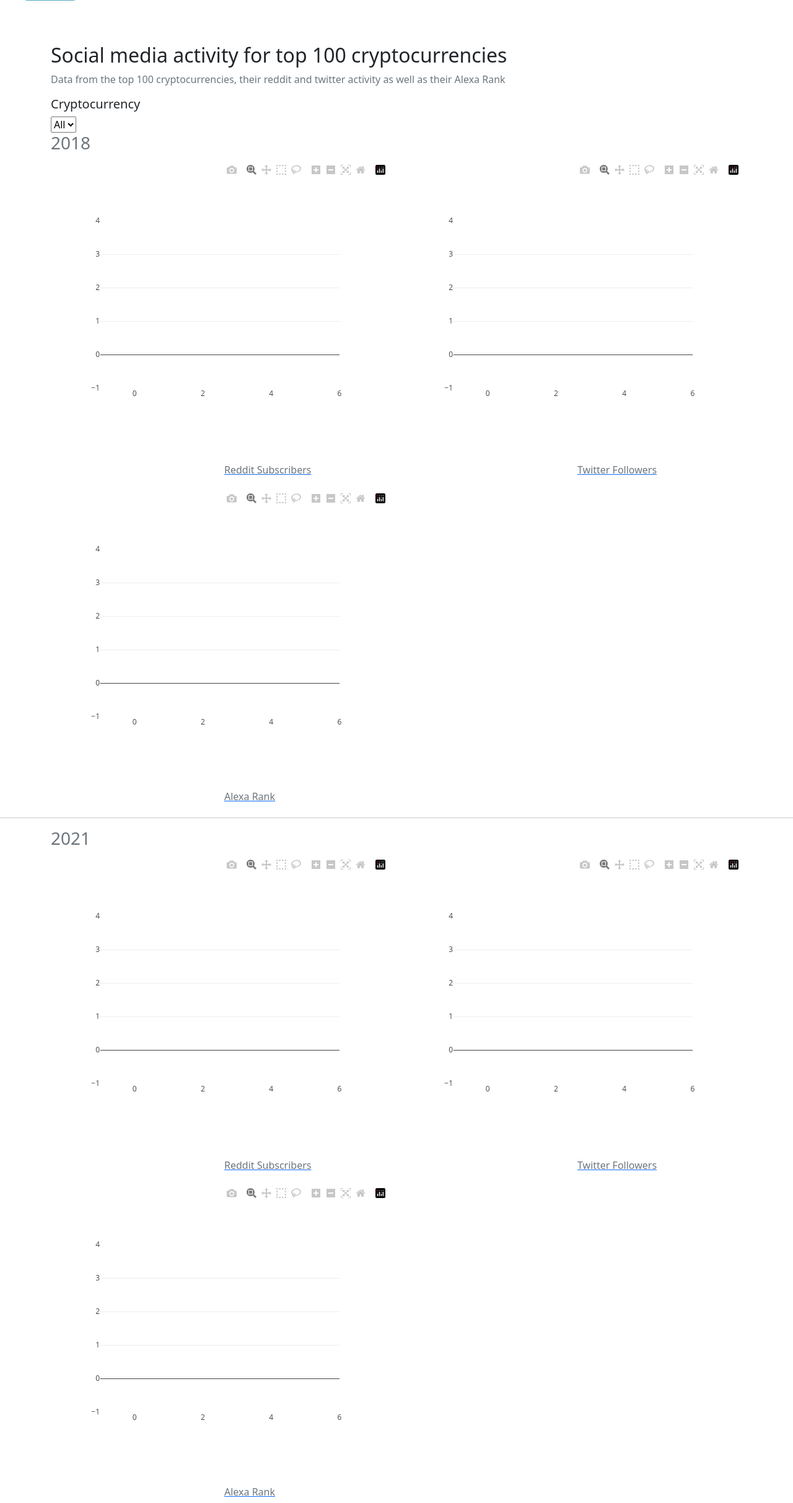
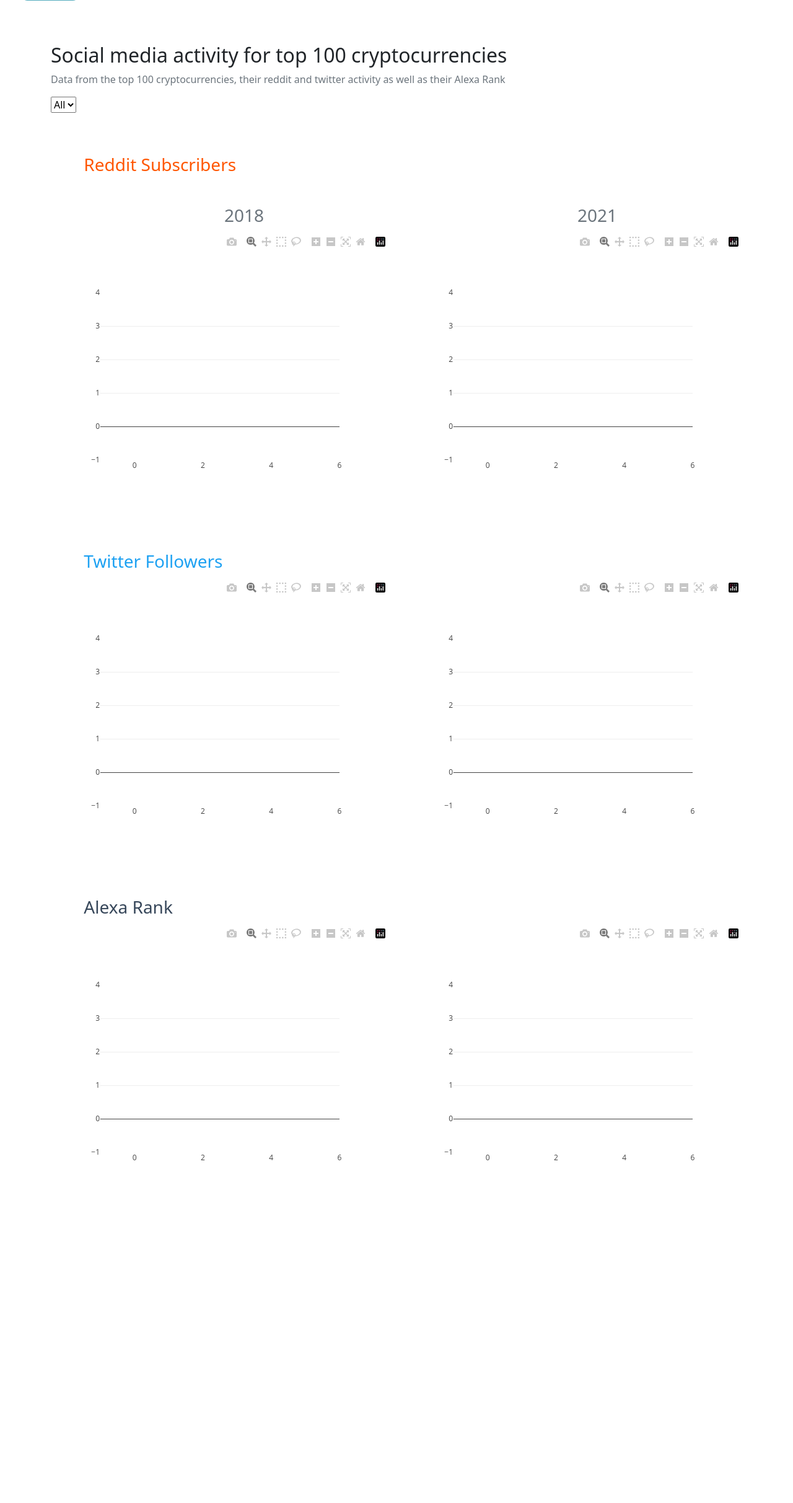
Before and after one commit to DataJohann/cryptocurrencies, a Flask app: page / in a window 1280 px wide. Shown: the part 66-2491 px from the top of the page at 62% size. After the commit the page ends 1938 px from the top, so only its background shows below. Run offline with Flask 2, Linux system fonts and the light colour scheme; data that the repository does not hold is empty; parts of the project's set-up code (start-up, migrations or seed data) failed here and were passed over; some libraries are stand-ins or nearby versions.

Commit message:
restructured front end

```diff
--- a/crypto/static/css/custom.css
+++ b/crypto/static/css/custom.css
@@ -56,3 +56,16 @@
     padding-top: 5vh;
     padding-left: 35vh;
 }
+
+a{
+    text-decoration: none;
+}
+
+.p-header{
+    margin-left: 40pt;
+    margin-top: 50pt;
+}
+
+.last-row{
+    padding-bottom: 60pt;
+}
--- a/crypto/templates/index.html
+++ b/crypto/templates/index.html
@@ -98,97 +98,83 @@
                     as well as their Alexa Rank
                 </p>
                 <div class="well">
-                    <h5>Cryptocurrency</h5>
                     <select id="selDataset" onchange="optionChanged(this.value)"></select>
                   </div>
-                <h3 class="text-muted">2018</h3>
+
             </div>
         </div>
     </div>
 
     <div class="container">
 
-        <!-- Graphs for dataset from 2018 -->
+        <!-- Graphs for dataset for reddit-->
 
         <div class="row">
-            <div class="col"></div>
+
+            <a href="/reddit"> <h3 class="p-header dropdown-item-reddit">Reddit Subscribers</h3> </a>
+
+            <div class="col-6">
+                <!-- Div for the first graph created with plotly -->
+                <h3 class="text-muted text-muted-link">2018</h3>
+                <div id="reddit-plot2018" alt="Reddit Subscribers count for top cryptocurrencies in 2018"></div>
+
+            </div>
+
+            <div class="col-6">
+                <!-- Div for the first graph created with plotly -->
+                <h3 class="text-muted text-muted-link">2021</h3>
+                <div id="reddit-plot2021" alt="Reddit Subscribers count for top cryptocurrencies in 2021"></div>
+                <!-- <a href="/reddit"> <p class="text-muted text-muted-link">Reddit Subscribers</p> </a> -->
+            </div>
+
         </div>
 
+        <!-- Graphs for twitter followers -->
+
         <div class="row">
-            <div class="col-6">
 
-                <!-- Div for the first graph created with plotly -->
-                <div id="reddit-plot2018" alt="Reddit Subscribers count for top cryptocurrencies in 2018"></div>
-                <a href="/reddit"> <p class="text-muted text-muted-link">Reddit Subscribers</p> </a>
-            </div>
-
+            <a href="/twitter"> <h3 class="p-header dropdown-item-twitter">Twitter Followers</h3> </a>
 
             <div class="col-6">
 
                 <!-- Div for the first graph created with plotly -->
                 <div id="twitter-plot2018" alt="Twitter followers count for top cryptocurrencies in 2018"></div>
-                <a href="/twitter"> <p class="text-muted text-muted-link">Twitter Followers</p> </a>
+                <!-- <a href="/twitter"> <p class="text-muted text-muted-link">Twitter Followers</p> </a> -->
 
             </div>
+
+            <div class="col-6">
+
+                <!-- Div for the first graph created with plotly -->
+                <div id="twitter-plot2021" alt="Twitter followers count for top cryptocurrencies in 2021"></div>
+                <!-- <a href="/twitter"> <p class="text-muted text-muted-link">Twitter Followers</p> </a> -->
+
+            </div>
+
         </div>
+        <div class="row">
 
-        <div class="row">
+            <a href="/alexa"> <h3 class="p-header dropdown-item-alexa">Alexa Rank</h3> </a>
 
             <div class="col-6">
 
                 <!-- Div for the first graph created with plotly -->
                 <div id="alexa-plot2018" alt="Alexa Rank for top cryptocurrencies in 2018"></div>
-                <a href="/alexa"> <h6 class="text-muted text-muted-link">Alexa Rank </h6> </a>
+                <!-- <a href="/alexa"> <h6 class="text-muted text-muted-link">Alexa Rank </h6> </a> -->
+
+            </div>
+
+            <div class="col-6 last-row">
+
+                <!-- Div for the first graph created with plotly -->
+                <div id="alexa-plot2021" alt="Alexa Rank for different cryptocurrencies in 2021"></div>
+                <!-- <a href="/alexa"> <h6 class="text-muted text-muted-link">Alexa Rank </h6> </a> -->
 
             </div>
 
         </div>
     </div>
 
-        <hr>
-        <!-- Graphs for dataset from 2021 -->
-
-
-
-    <div class="container">
-
-        <h3 class="text-muted">2021</h3>
-
-        <div class="row">
-            <div class="col"></div>
-        </div>
-
-        <div class="row">
-            <div class="col-6">
-
-                <!-- Div for the first graph created with plotly -->
-                <div id="reddit-plot2021" alt="Reddit Subscribers count for top cryptocurrencies in 2021"></div>
-                <a href="/reddit"> <p class="text-muted text-muted-link">Reddit Subscribers</p> </a>
-            </div>
-
-
-            <div class="col-6">
-
-                <!-- Div for the first graph created with plotly -->
-                <div id="twitter-plot2021" alt="Twitter followers count for top cryptocurrencies in 2021"></div>
-                <a href="/twitter"> <p class="text-muted text-muted-link">Twitter Followers</p> </a>
-
-            </div>
-        </div>
-
-        <div class="row">
-
-            <div class="col-6">
-
-                <!-- Div for the first graph created with plotly -->
-                <div id="alexa-plot2021" alt="Alexa Rank for different cryptocurrencies in 2021"></div>
-                <a href="/alexa"> <h6 class="text-muted text-muted-link">Alexa Rank </h6> </a>
-
-            </div>
-
-        </div>
-
-    </div>
         <!-- Save this as example on how to bring an image using flask -->
 
         <!-- <div class="row">
--- a/crypto/update_db.py
+++ b/crypto/update_db.py
@@ -1,7 +1,6 @@
 from sqlalchemy import create_engine, Column, Integer, String
 from sqlalchemy.ext.declarative import declarative_base
 
-# from config import password
 
 import os
 import pandas as pd
@@ -20,10 +19,10 @@
 app = Flask(__name__)
 
 ## Connect to local database
+# from config import password
 
 # rds_connection_string = f'postgres:{password}@localhost:5432/Cryptocurrencies'
 
-# connection_string = f'postgresql://{rds_connection_string}'
 
 ## Save this line for production connection to heroku database
 
```
Also changed, not shown: crypto/app.py (+5 -3 lines).
